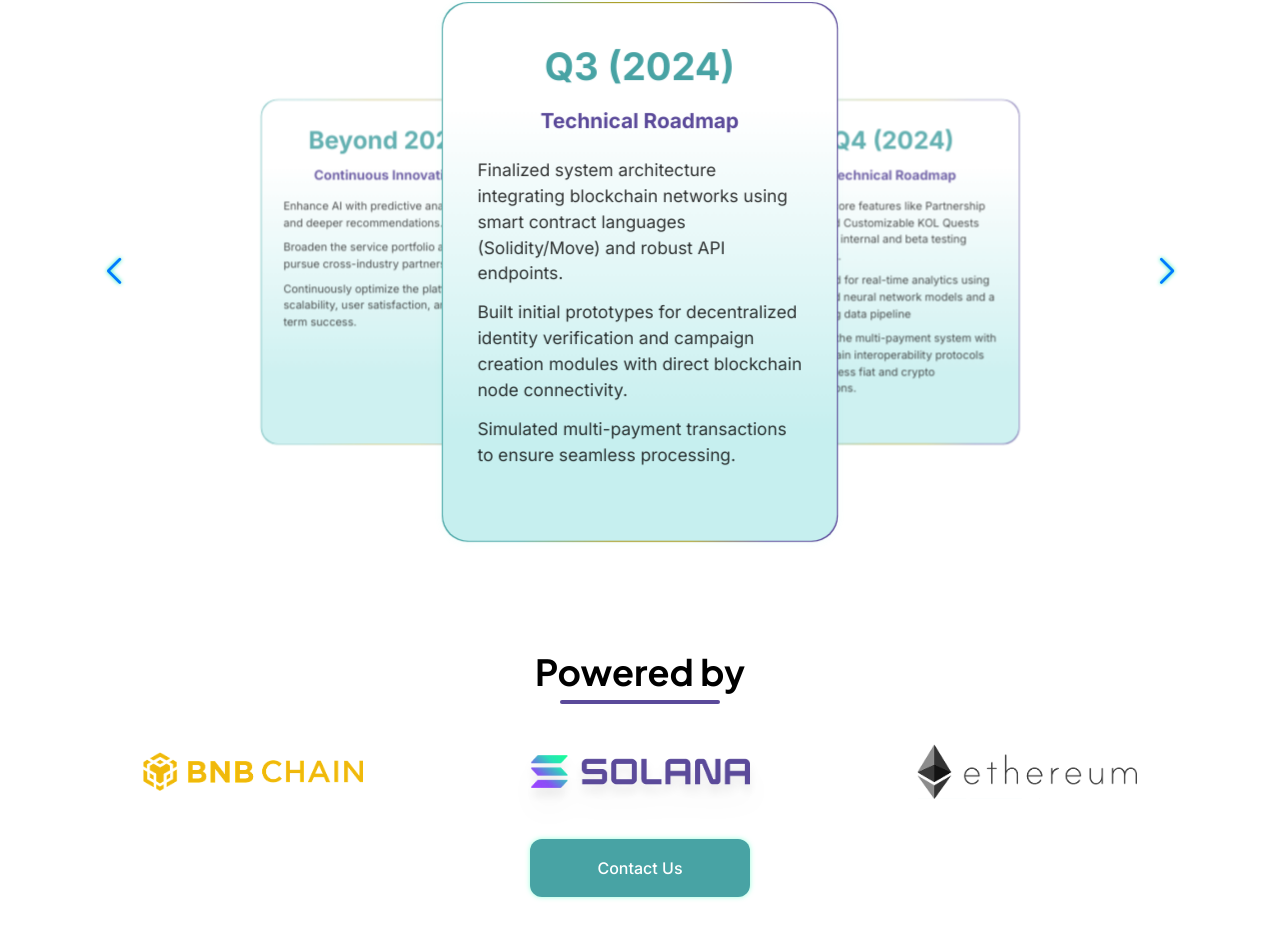
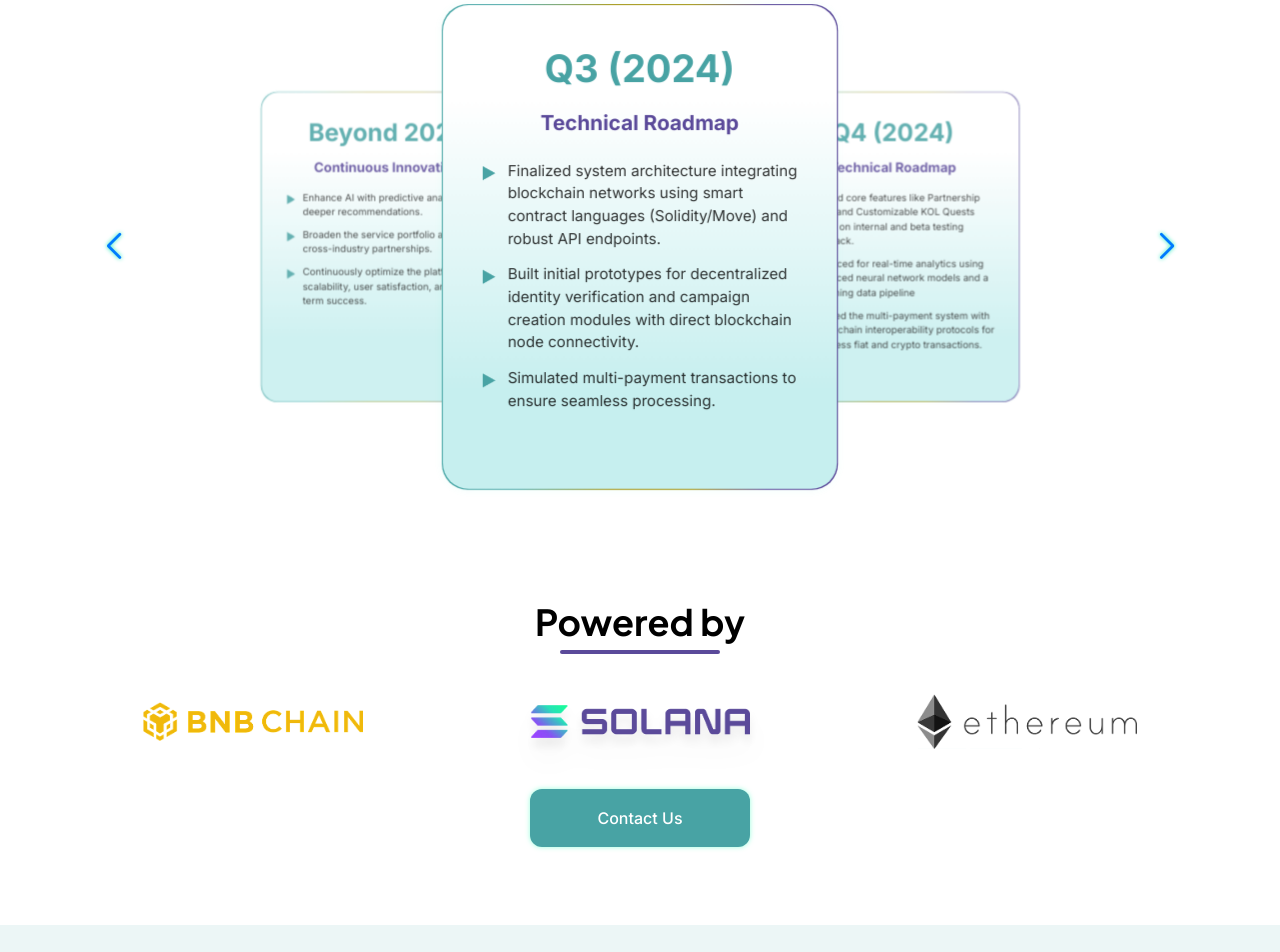
Before and after one commit to SOIN-Global/SOINGlobal-Main, a Next.js app: page / in a window 1280 px wide. Shown: the part 5672-6624 px from the top of the page. Built offline with nearby package versions, Linux system fonts and the light colour scheme.

Commit message:
Enhance Blog and Roadmap, improve layout

```diff
--- a/src/app/(pages)/blog/page.tsx
+++ b/src/app/(pages)/blog/page.tsx
@@ -5,6 +5,7 @@ import blogImg1 from "@/assets/blog/revolution.webp"
 import blogImg2 from "@/assets/blog/hela.png";
 import blogImg3 from "@/assets/blog/development.png";
 import blogImg4 from "@/assets/blog/web3-support.png";
+import { GoArrowUpRight } from "react-icons/go";
 
 let blogs = [
   {
@@ -75,7 +76,7 @@ export default function BlogPage() {
                 </h2>
                 <span className="text-xs text-gray-500 mb-2">{blog.date}</span>
                 <p className="text-sm text-black/70 dark:text-white/80 line-clamp-3 mb-4">{blog.excerpt}</p>
-                <span className="mt-auto text-[#5B4A9A] dark:text-[#C6EFEF] font-semibold text-sm">Read More &rarr;</span>
+                <span className="flex gap-2 items-center mt-auto text-[#5B4A9A] dark:text-[#C6EFEF] font-semibold text-sm">Read More <GoArrowUpRight strokeWidth={1} /></span>
               </div>
             </Link>
           ))}
--- a/src/app/globals.css
+++ b/src/app/globals.css
@@ -132,8 +132,7 @@ body {
 }
 
 .roadmap-list li {
-  /* color: #ffffff; */
-  font-size: 1rem;
+  font-size: 14px;
   margin-bottom: 12px;
   line-height: 1.5;
   text-align: left;
--- a/src/components/RoadmapSwiper.tsx
+++ b/src/components/RoadmapSwiper.tsx
@@ -6,7 +6,8 @@ import 'swiper/css';
 import 'swiper/css/effect-coverflow';
 import 'swiper/css/navigation';
 import 'swiper/css/pagination';
-
+import arrow from '@/assets/logos/list-arrow.png';
+import Image from 'next/image';
 // Roadmap data
 const roadmapData = [
   {
@@ -113,13 +114,16 @@ const RoadmapSwiper = () => (
       {roadmapData.map((item, index) => (
         <SwiperSlide key={index}>
           {/* css is in global.css  */}
-          <div className="roadmap-card gradient-border rounded-3xl w-4/5 h-[500px] md:w-auto ">
+          <div className="roadmap-card gradient-border rounded-3xl w-4/5 h-[500px] lg:h-[450px] md:w-auto ">
             <div className="bg-[linear-gradient(to_top,#C6EFEF_20%,#ffffff_80%)] dark:bg-[rgb(18,28,48)] dark:bg-none w-full h-full rounded-3xl p-8">
               <h2 className="roadmap-quarter text-[#48A3A4] dark:text-[#C6EFEF]">{item.quarter}</h2>
               <h3 className="roadmap-title text-[#5B4A9A] dark:text-[#CFBEFF]">{item.title}</h3>
               <ul className="roadmap-list text-black/80 dark:text-white/90">
                 {item.items.map((listItem, idx) => (
-                  <li key={idx}>{listItem}</li>
+                  <div key={idx} className="flex items-start gap-2">
+                    <Image src={arrow} alt='' width={20} height={20} />
+                    <li> {listItem}</li>
+                  </div>
                 ))}
               </ul>
             </div>
```
Also changed, not shown: src/assets/logos/list-arrow.png (added).
